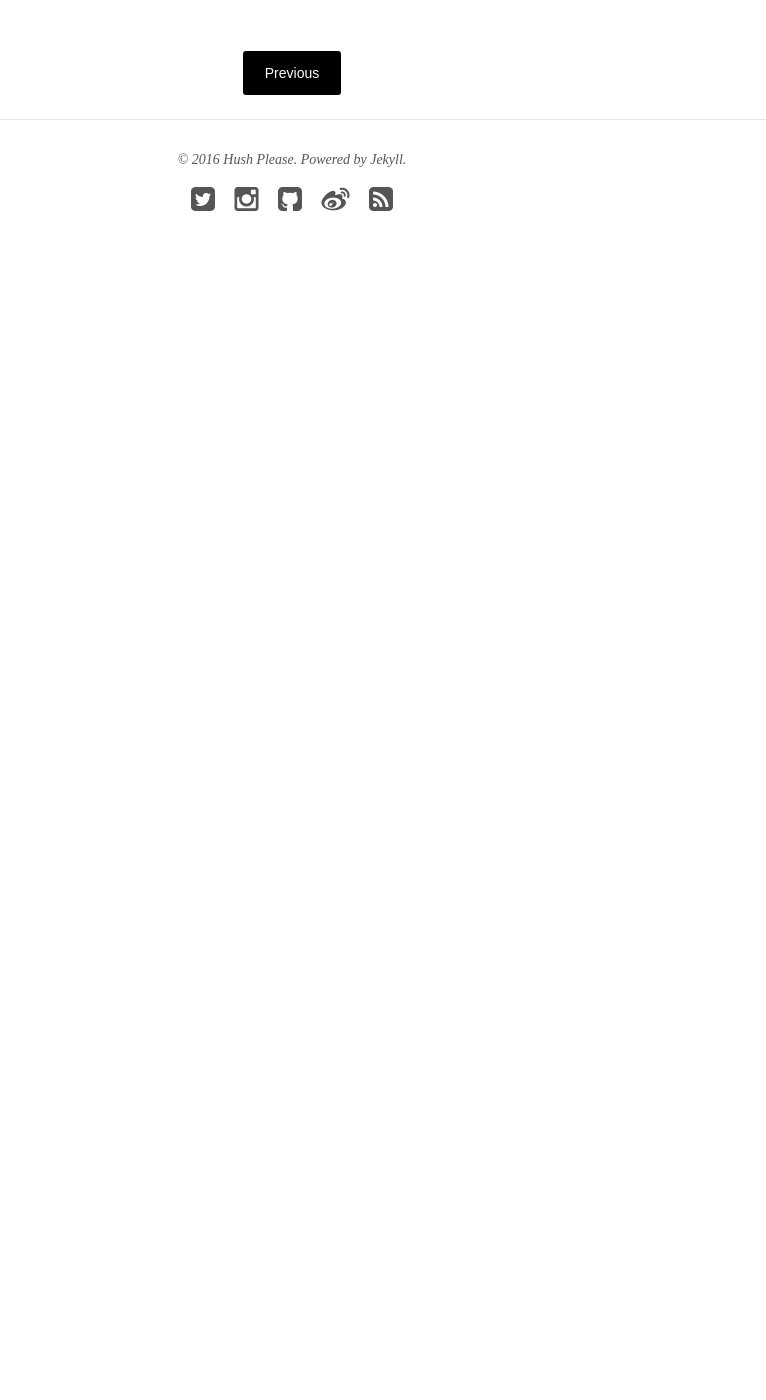
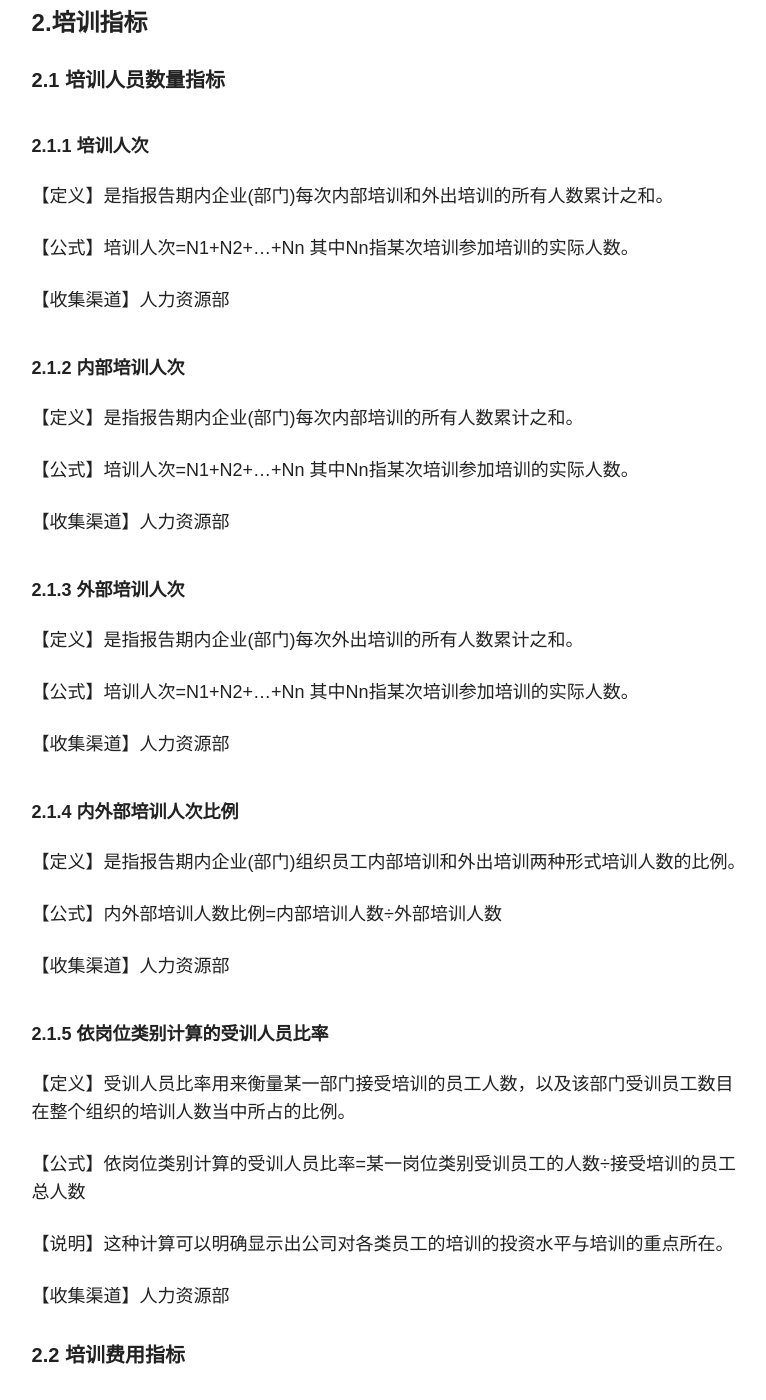
Before and after one commit to hushPlease/hushPlease.github.io, a Jekyll site: the page built from _posts/articles/2016-08-18-human-resources-analysis-index-database-and-model.md, in a window 1280 px wide and 1400 px high, scrolled down 13667 px. Shown: the whole window, without its empty margins (348-1114 px from the left). Built offline with Jekyll 4.4.1, drawn with Linux system fonts in a browser that asks for light colours; nearby versions of some CDN libraries; before the commit the page ends 13978 px from its top, so only the background shows below that; some of the changed text lies outside the part shown.

Commit message:
Update post.

```diff
--- a/_posts/articles/2016-08-18-human-resources-analysis-index-database-and-model.md
+++ b/_posts/articles/2016-08-18-human-resources-analysis-index-database-and-model.md
@@ -370,3 +370,128 @@
 【说明】填补岗位空缺所需要的时间包括：填补空缺岗位的需要被认可后通知人力资源部门的时间；将该空缺岗位登广告，公布在报纸或公司网站上的时间；候选人提交申请时间，招聘筛选时间，领导批准候选人时间，通知候选人候选人接受公司提供的岗位所需的时间等。如果一个公司填补一个岗位空缺的时间高于行业标准，这会对组织造成许多负面影响。部门间的进一步比较可以帮助公司决定在填补空缺岗位的过程中哪些部门花费的时间比较长。
 
 【收集渠道】人力资源部
+
+#### 2.培训指标
+
+##### 2.1 培训人员数量指标
+
+###### 2.1.1 培训人次
+
+【定义】是指报告期内企业(部门)每次内部培训和外出培训的所有人数累计之和。
+
+【公式】培训人次=N1+N2+...+Nn 其中Nn指某次培训参加培训的实际人数。
+
+【收集渠道】人力资源部
+
+###### 2.1.2 内部培训人次
+
+【定义】是指报告期内企业(部门)每次内部培训的所有人数累计之和。
+
+【公式】培训人次=N1+N2+...+Nn 其中Nn指某次培训参加培训的实际人数。
+
+【收集渠道】人力资源部
+
+###### 2.1.3 外部培训人次
+
+【定义】是指报告期内企业(部门)每次外出培训的所有人数累计之和。
+
+【公式】培训人次=N1+N2+...+Nn 其中Nn指某次培训参加培训的实际人数。
+
+【收集渠道】人力资源部
+
+###### 2.1.4 内外部培训人次比例
+
+【定义】是指报告期内企业(部门)组织员工内部培训和外出培训两种形式培训人数的比例。
+
+【公式】内外部培训人数比例=内部培训人数÷外部培训人数
+
+【收集渠道】人力资源部
+
+###### 2.1.5 依岗位类别计算的受训人员比率
+
+【定义】受训人员比率用来衡量某一部门接受培训的员工人数，以及该部门受训员工数目在整个组织的培训人数当中所占的比例。
+
+【公式】依岗位类别计算的受训人员比率=某一岗位类别受训员工的人数÷接受培训的员工总人数
+
+【说明】这种计算可以明确显示出公司对各类员工的培训的投资水平与培训的重点所在。
+
+【收集渠道】人力资源部
+
+##### 2.2 培训费用指标
+
+###### 2.2.1 培训费用总额
+
+【定义】是指报告期内企业(部门)为员工培训所花费的费用总额，即内部培训费用和外部培训的费用之和，或者是岗前培训费用、岗位培训费用和脱产培训费用之和。
+
+【公式】培训费用总额=内部培训费用+外出培训费用=岗前培训费用+岗位培训费用+脱产培训费用
+
+【说明】按照利用培训资源的不同，某公司的培训可以分为内部培训和外出培训。所谓内部培训就是在企业内部进行，所用资源包括培训讲师、场地、讲义、教具等等，都是用内部资源；相反，外出培训仅仅指脱产外出培训。其中请外部培训师来公司授课，或者参与某公司的培训也归入内部培训。
+
+【收集渠道】人力资源部
+
+###### 2.2.2 人均培训费用
+
+【定义】是指报告期内企业(部门)每位员工平均花费的培训费用。
+
+【公式】人均培训费用=报告期内培训总费用÷报告期内员工平均人数
+
+【收集渠道】人力资源部
+
+###### 2.2.3 岗前培训费用
+
+【定义】是指报告期内企业(部门)对上岗前的新员工在企业文化、规章制度、产品知识、基本技能等方面进行培训所发生的费用。
+
+【收集渠道】人力资源部
+
+###### 2.2.4 岗位培训费用
+
+【定义】是指报告期内企业(部门)为使员工达到岗位要求以及产品知识更新而对其知识、技能进行培训而发生的费用。
+
+【收集渠道】人力资源部培训中心
+
+###### 2.2.5 脱产培训费用
+
+【定义】是指报告期内因企业(部门)根据工作的需要，允许员工脱离工作岗位接受短期(一年内)或长期(一年以上)的培训(即为员工提供继续深造机会)而发生的成本，其目的是为企业(部门)培养高层次的管理人员或专门的技术人员，而发生的培训费用。
+
+【收集渠道】人力资源部
+
+###### 2.2.6 培训费用占薪资比
+
+【定义】是指报告期内企业(部门)员工培训各项费用之和同该时期内员工工资总额的比例。
+
+【公式】培训费用占薪资比=报告期内培训费用÷报告期内工资总额×100%
+
+【说明】培训费用占薪资比并不是越高越好，合理的培训费用占薪资比一般水平为2%-5%。一般情况下，如果培训费用占薪资比高于5%，表明企业(部门)非常重视员工培训，但培训费用过高，人力成本过高；如果低于2%，表明企业(部门)对员工培训不够重视，或者说明为了节约挖潜，充分进行内部培训。
+
+【收集渠道】人力资源部、各单位
+
+###### 2.2.7 内外部培训费用比例
+
+【定义】是指报告期内企业(部门)员工内部培训费用与外部培训费用的比例。
+
+【公式】内外部培训费用比例=内部培训费用÷外部培训费用
+
+【收集渠道】人力资源部
+
+##### 2.3 培训效果指标
+
+###### 2.3.1 平均培训满意度
+
+【定义】是指报告期内企业(部门)员工对此期间内的所有培训的平均满意程度。
+
+【公式】平均培训满意度=(TA1+TA2+...+TAn)÷报告期内培训次数 其中TAn是指某次培训的平均满意度
+&emsp;&emsp;&emsp;&emsp;或者：平均培训满意度=∑报告期内某次培训员工的满意度÷报告期内培训人次
+
+【说明】培训满意度越高培训效果越好。
+
+【收集渠道】人力资源部
+
+###### 2.3.2 培训测试通过率
+
+【定义】是指报告期内企业(部门)员工参加培训后进行测试的通过率
+
+【公式】培训测试通过率=通过测试人数÷参加培训人数
+
+【说明】培训测试通过率越高相对培训效果越好。
+
+【收集渠道】人力资源部
```
Also changed, not shown: other parts of _posts/articles/2016-08-18-human-resources-analysis-index-database-and-model.md (+1 -1 lines).
